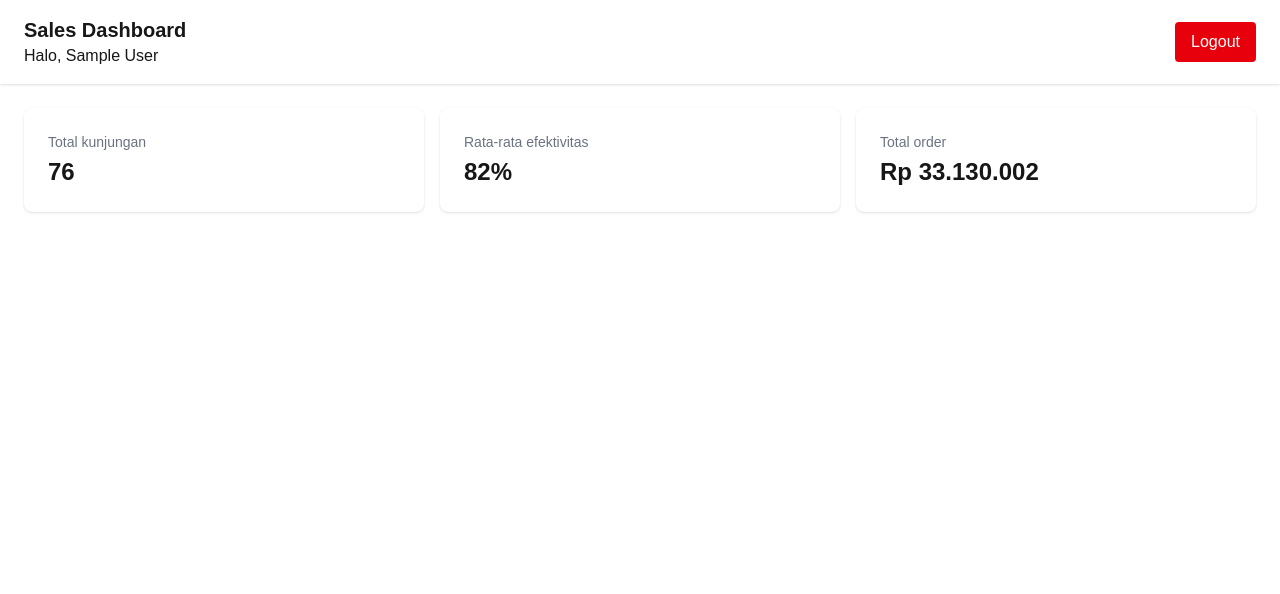
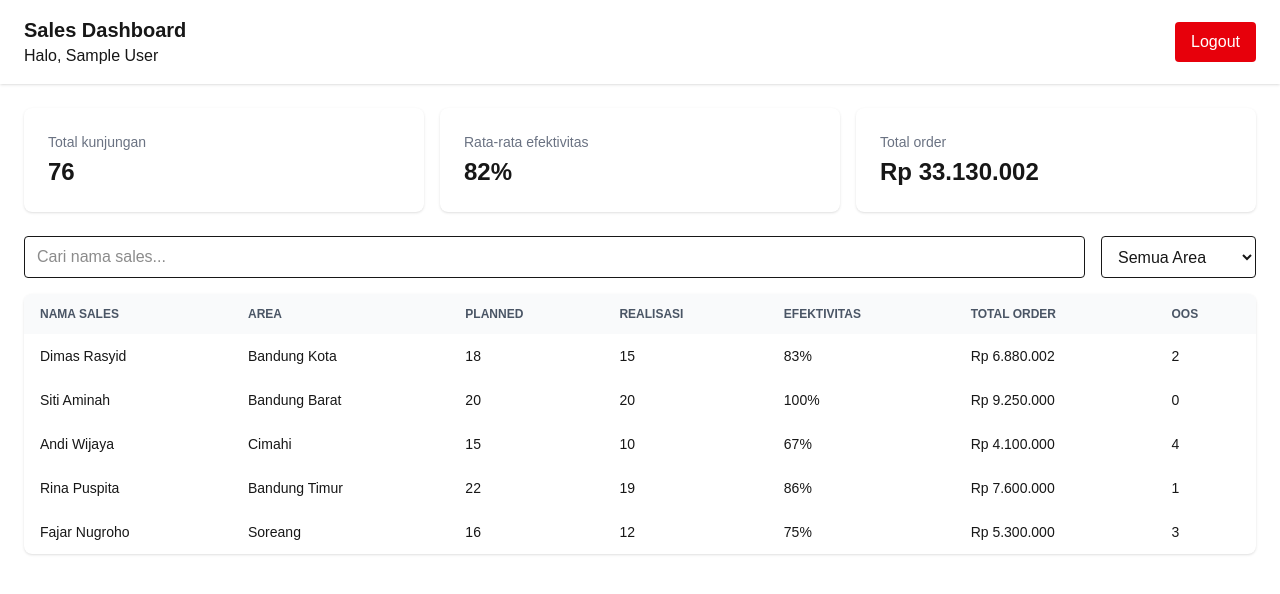
Before and after one commit to aidilkamal-eng/sales-dashboard, a Next.js app: page /dashboard in a window 1280 px wide. Shown: the top 594 px of the page. Built offline with nearby package versions, Linux system fonts and the light colour scheme; sample sign-in values are in the browser's storage.

Commit message:
menampilkan fitur search yang fungsional pada halaman dashboard

```diff
--- a/src/app/dashboard/page.tsx
+++ b/src/app/dashboard/page.tsx
@@ -1,6 +1,6 @@
 "use client";
 
-import { useEffect } from "react";
+import { useEffect, useState } from "react";
 import { useRouter } from "next/navigation";
 import { useAuth } from "@/context/AuthContext";
 
@@ -8,11 +8,15 @@ import Header from "@/components/Header";
 import SummaryCard from "@/components/SummaryCard";
 import salesData from "@/data/sales.json"
 import { SalesData } from "@/types";
-import { getTotalKunjungan, getRataRataEfektivitas, getTotalOrder, formatRupiah } from "@/lib/salesUtils";
+import { getTotalKunjungan, getRataRataEfektivitas, getTotalOrder, formatRupiah, filterSalesData } from "@/lib/salesUtils";
+import SalesTable from "@/components/SalesTable";
 
 export default function DashboardPage() {
   const { user, isLoading } = useAuth();
   const router = useRouter();
+
+  const [searchTerm, setSearchTerm] = useState("");
+  const [selectedArea, setSelectedArea] = useState("");
 
   useEffect(() => {
     if (!isLoading && !user) {
@@ -25,6 +29,10 @@ export default function DashboardPage() {
   }
 
   const data = salesData as SalesData[];
+  const filteredData = filterSalesData(data, searchTerm, selectedArea);
+
+  const areas = data.map((item) => item.area);
+  const uniqueAreas = Array.from(new Set(areas));
 
   return (
     <main>
@@ -35,6 +43,30 @@ export default function DashboardPage() {
           <SummaryCard label="Rata-rata efektivitas" value={`${getRataRataEfektivitas(data)}%`}/>
           <SummaryCard label="Total order" value={formatRupiah(getTotalOrder(data))}/>
         </div>
+
+        <div className="flex gap-4 mb-4">
+          <input
+            type="text"
+            placeholder="Cari nama sales..."
+            value={searchTerm}
+            onChange={(e) => setSearchTerm(e.target.value)}
+            className="border rounded px-3 py-2 flex-1"
+          />
+          <select
+            value={selectedArea}
+            onChange={(e) => setSelectedArea(e.target.value)}
+            className="border rounded px-3 py-2"
+          >
+            <option value="">Semua Area</option>
+            {uniqueAreas.map((area) => (
+              <option key={area} value={area}>
+                {area}
+              </option>
+            ))}
+          </select>
+        </div>
+
+        <SalesTable data={filteredData} />
       </div>
     </main>
   );
```
